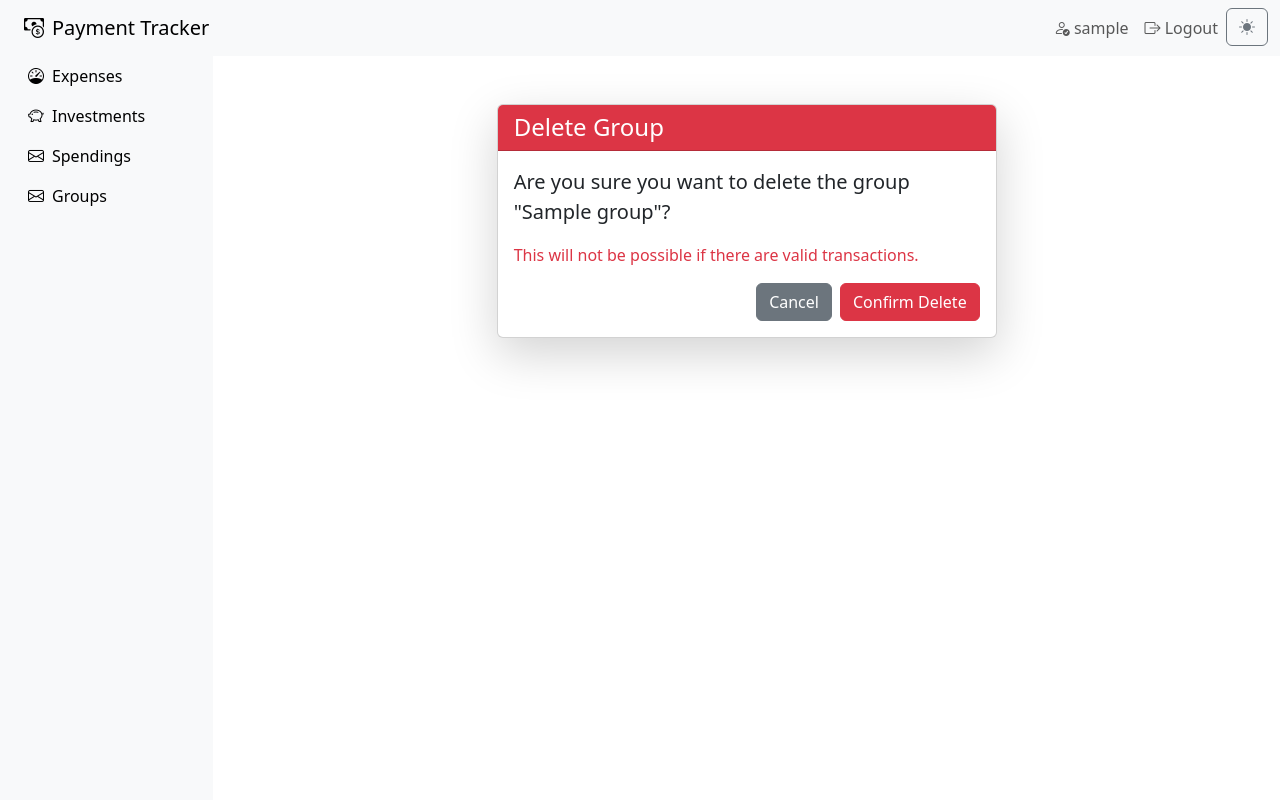
After one commit to nirajmatere/Payment-Tracker, a Django app: page /groups/1/delete/ in a window 1280 px wide. The commit adds this page. Run offline with Django 5.2, Linux system fonts and the light colour scheme; a user stored in the database is signed in; tables that the repository leaves empty hold one stand-in row (values such as "Sample post").

Commit message:
added edit and delete buttons for groups

```diff
--- /dev/null
+++ b/groups/templates/group_confirm_delete.html
@@ -0,0 +1,23 @@
+{% extends 'layout.html' %}
+
+{% block content %}
+<div class="container mt-5">
+    <div class="card shadow-lg mx-auto" style="max-width: 500px;">
+        <div class="card-header bg-danger text-white">
+            <h4 class="mb-0">Delete Group</h4>
+        </div>
+        <div class="card-body">
+            <p class="lead">Are you sure you want to delete the group "<strong>{{ group.name }}</strong>"?</p>
+            <p class="text-secondary text-danger">This will not be possible if there are valid transactions.</p>
+
+            <form method="post">
+                {% csrf_token %}
+                <div class="d-flex justify-content-end gap-2">
+                    <a href="{% url 'group_detail' group.id %}" class="btn btn-secondary">Cancel</a>
+                    <button type="submit" class="btn btn-danger">Confirm Delete</button>
+                </div>
+            </form>
+        </div>
+    </div>
+</div>
+{% endblock %}
--- a/groups/templates/group_list.html
+++ b/groups/templates/group_list.html
@@ -5,8 +5,10 @@ Groups
 {% endblock %}
 
 {% block content %}
-    <h2>Groups</h2>
-    {% comment %} <a href="{% url 'group_add' %}" class="btn btn-primary">Add Group</a> {% endcomment %}
+    <div class="d-flex justify-content-between align-items-center mb-3">
+        <h2>Groups</h2>
+        <a href="{% url 'group_add' %}" class="btn btn-primary">Add Group</a>
+    </div>
     <div class="row row-cols-1 row-cols-md-4 g-4 text-decoration-none">
         {% for item in groups_data %}
             <div class="col">
--- a/groups/urls.py
+++ b/groups/urls.py
@@ -3,6 +3,9 @@ from . import views
 
 urlpatterns = [
     path('', views.group_list, name='groups'),
+    path('add/', views.group_add, name='group_add'),
+    path('<int:group_id>/edit/', views.group_edit, name='group_edit'),
+    path('<int:group_id>/delete/', views.group_delete, name='group_delete'),
     path('<int:group_id>/', views.group_detail, name='group_detail'),
     path('<int:group_id>/add_expense/', views.add_group_expense, name='add_group_expense'),
     path('expense/<int:expense_id>/edit/', views.edit_group_expense, name='edit_group_expense'),
--- a/groups/views.py
+++ b/groups/views.py
@@ -3,13 +3,26 @@ from django.contrib.auth.decorators import login_required
 from django.contrib.auth.models import User
 from django.utils import timezone
 from .models import groups, GroupExpense, ExpenseSplit, ExpensePayment
-from .forms import GroupExpenseForm
+from .forms import GroupExpenseForm, GroupForm
 from django.core.exceptions import ValidationError
 from django.http import JsonResponse
 from django.contrib import messages
 from django.db.models import Sum
 
 # Create your views here.
+
+# Helper function to check member debt
+def get_user_balance_in_group(user, group):
+    """
+    Returns True if the user has a non-zero balance (owe or owed) in ANY currency.
+    """
+    currencies = GroupExpense.objects.filter(group=group, deleted=0).values_list('currency', flat=True).distinct()
+    for currency in currencies:
+        paid = ExpensePayment.objects.filter(expense__group=group, expense__currency=currency, user=user, expense__deleted=0).aggregate(Sum('amount'))['amount__sum'] or 0
+        owed = ExpenseSplit.objects.filter(expense__group=group, expense__currency=currency, user=user, expense__deleted=0).aggregate(Sum('amount_owed'))['amount_owed__sum'] or 0
+        if abs(paid - owed) > 0.01:
+            return True # User has outstanding balance
+    return False
 
 @login_required
 def group_list(request):
@@ -38,6 +51,68 @@ def group_list(request):
         })
 
     return render(request, 'group_list.html', {'groups_data': groups_data})
+
+@login_required
+def group_add(request):
+    if request.method == 'POST':
+        form = GroupForm(request.POST, request.FILES)
+        if form.is_valid():
+            new_group = form.save()
+            # Ensure the creator is part of the group
+            new_group.users.add(request.user)
+            messages.success(request, 'Group created successfully!')
+            return redirect('groups')
+    else:
+        form = GroupForm()
+
+    return render(request, 'group_form.html', {'form': form})
+
+@login_required
+def group_edit(request, group_id):
+    group = get_object_or_404(groups, pk=group_id, users=request.user, deleted=0)
+
+    if request.method == 'POST':
+        form = GroupForm(request.POST, request.FILES, instance=group)
+        if form.is_valid():
+            # Validate user removal
+            original_members = set(group.users.all())
+            new_members = set(form.cleaned_data['users'])
+            removed_members = original_members - new_members
+
+            error_found = False
+            for member in removed_members:
+                if get_user_balance_in_group(member, group):
+                    messages.error(request, f"Cannot remove {member.username} because they have an outstanding balance.")
+                    error_found = True
+
+            if not error_found:
+                form.save()
+                messages.success(request, 'Group updated successfully!')
+                return redirect('group_detail', group_id=group.id)
+    else:
+        form = GroupForm(instance=group)
+
+    return render(request, 'group_form.html', {'form': form, 'group': group})
+
+@login_required
+def group_delete(request, group_id):
+    group = get_object_or_404(groups, pk=group_id, users=request.user, deleted=0)
+
+    if request.method == 'POST':
+        # Check if anyone in the group has a balance
+        # If any user in the group has a non-zero balance in any currency, cannot delete.
+        members = group.users.all()
+        for member in members:
+            if get_user_balance_in_group(member, group):
+                messages.error(request, "Cannot delete group because there are unsettled debts.")
+                return redirect('group_detail', group_id=group.id)
+
+        group.deleted = True
+        group.save()
+        messages.success(request, 'Group deleted successfully!')
+        return redirect('groups')
+
+    return render(request, 'group_confirm_delete.html', {'group': group})
 
 @login_required
 def group_detail(request, group_id):
--- a/templates/group_detail.html
+++ b/templates/group_detail.html
@@ -3,7 +3,11 @@
 {% block content %}
 <div class="container mt-4">
     <div class="d-flex justify-content-between align-items-center mb-4">
-        <h2>{{ group.name }}</h2>
+        <div class="d-flex align-items-center">
+             <h2 class="mb-0 me-3">{{ group.name }}</h2>
+             <a href="{% url 'group_edit' group.id %}" class="btn btn-outline-secondary btn-sm me-1" title="Edit Group"><i class="bi bi-pencil"></i></a>
+             <a href="{% url 'group_delete' group.id %}" class="btn btn-outline-danger btn-sm" title="Delete Group"><i class="bi bi-trash"></i></a>
+        </div>
         <a href="{% url 'add_group_expense' group.id %}" class="btn btn-primary">Add Expense</a>
     </div>
 
```
Also changed, not shown: groups/forms.py (+16 -1 lines), groups/templates/group_form.html (renamed from groups/templates/group_add.html, +9 -4 lines), media/group_images/photo_2026-01-12_16-50-11.jpg (added).
